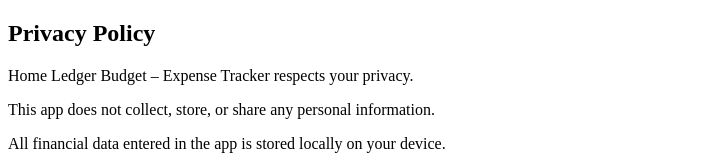
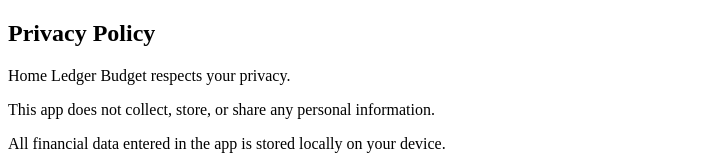
Before and after one commit to Git2026-code/home-ledger-privacy, a plain HTML site: page index.html in a window 1280 px wide. Shown: the top 160 px of the page, without its empty margins (0-721 px from the left). Drawn offline with Linux system fonts and the light colour scheme.

Commit message:
Update index.html

```diff
--- a/index.html
+++ b/index.html
@@ -7,7 +7,7 @@
 
 <h2>Privacy Policy</h2>
 
-<p>Home Ledger Budget – Expense Tracker respects your privacy.</p>
+<p>Home Ledger Budget respects your privacy.</p>
 
 <p>This app does not collect, store, or share any personal information.</p>
 
```
